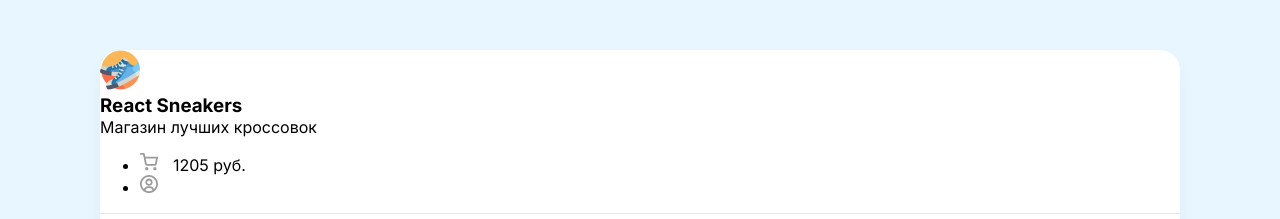
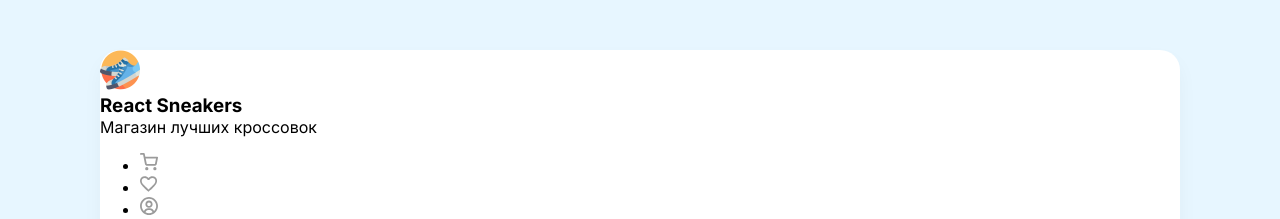
Before and after one commit to BlueRoose/React-Sneakers, a React (Create React App) app: page / in a window 1280 px wide. Shown: the top 219 px of the page. Built offline with nearby package versions, Linux system fonts and the light colour scheme; no server answers.

Commit message:
added new button for favorites page

```diff
--- a/src/App.js
+++ b/src/App.js
@@ -26,7 +26,7 @@ function App() {
   };
 
   const onAddToFavorite = (obj) => {
-    axios.post("https://632b4caf1aabd8373983f5fc.mockapi.io/favorites", obj);
+    // axios.post("https://632b4caf1aabd8373983f5fc.mockapi.io/favorites", obj);
     setFavoriteItems([...favoriteItems, obj]);
   }
 
--- a/src/components/Header.js
+++ b/src/components/Header.js
@@ -9,9 +9,11 @@ function Header(props) {
         </div>
       </div>
       <ul className="d-flex">
-        <li className="mr-30">
-          <img className="cu-p" onClick={props.onClickCart} width={18} height={18} src="/img/cart.svg" alt="logo"/>
-          <span>1205 руб.</span>
+        <li>
+          <img className="cu-p mr-15" onClick={props.onClickCart} width={18} height={18} src="/img/cart.svg" alt="logo"/>
+        </li>
+        <li>
+          <img className="cu-p mr-15" width={18} height={18} src="/img/favorites.svg" alt="favorites" />
         </li>
         <li>
           <img width={18} height={18} src="/img/user.svg" alt="logo"/>
```
Also changed, not shown: public/img/favorites.svg (renamed from public/img/zmdi_favorite-outline.svg).
